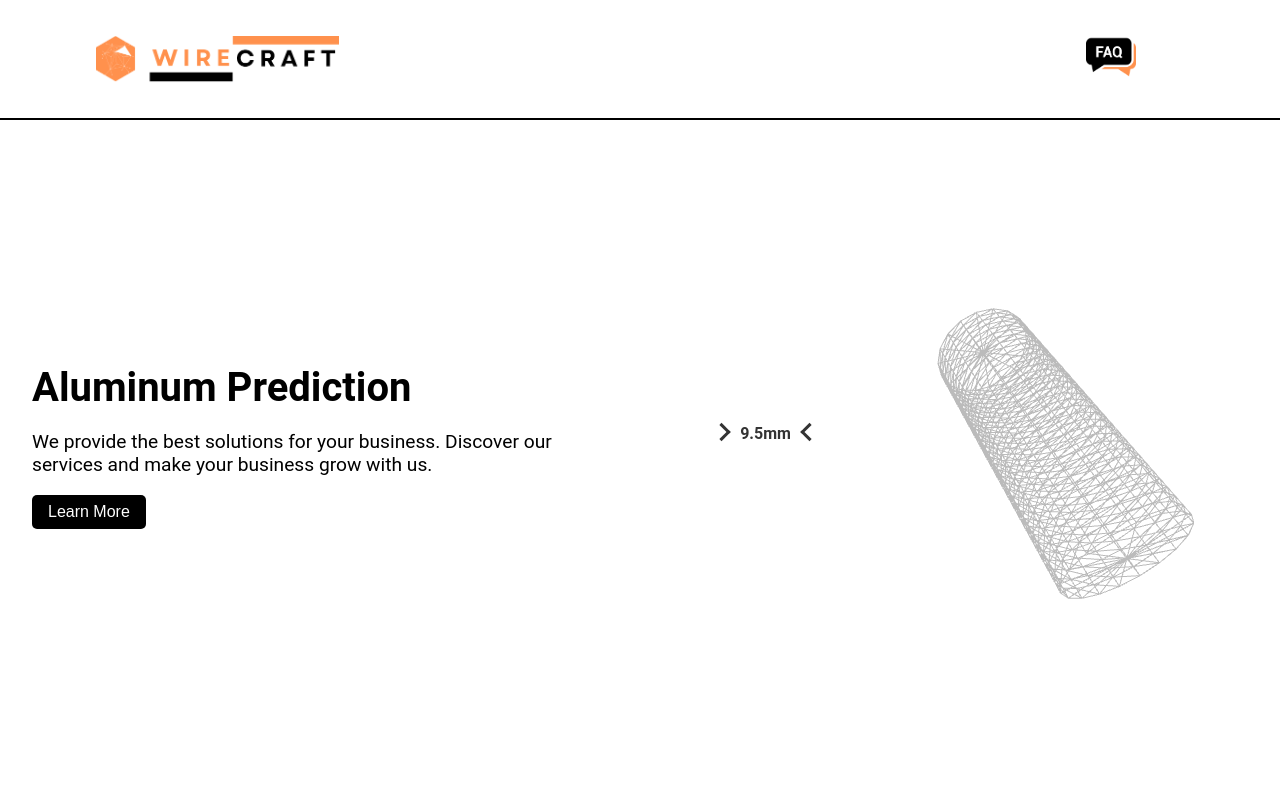
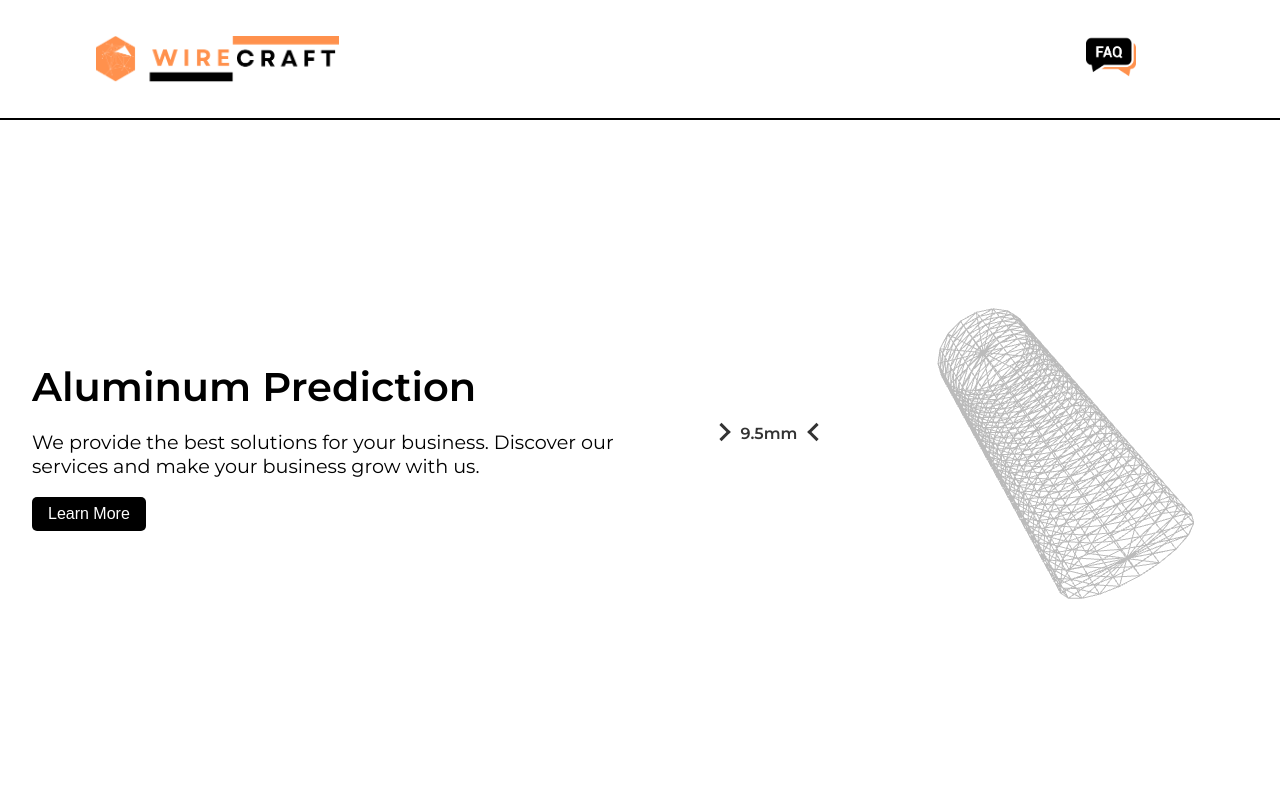
Before and after one commit to Kartik-Katkar/Aluminium-Wire-Properties-Prediction, a Flask app: page / in a window 1280 px wide. Run offline with Flask 3, Linux system fonts and the light colour scheme.

Commit message:
changed fonts

```diff
--- a/static/css/index.css
+++ b/static/css/index.css
@@ -4,7 +4,7 @@ html {
   padding: 0;
   width: 100%;
   height: 100%;
-  font-family: 'Roboto', Arial, sans-serif;
+  font-family: 'Montserrat', Arial, sans-serif;
   background-color: #ffffff;
   display: flex;
   flex-direction: column;
--- a/static/css/report.css
+++ b/static/css/report.css
@@ -1,4 +1,7 @@
 /* Content Styles */
+*{
+  font-family: 'Montserrat', Arial, sans-serif;
+}
 .content {
   display: flex;
   flex-direction: column;
```
